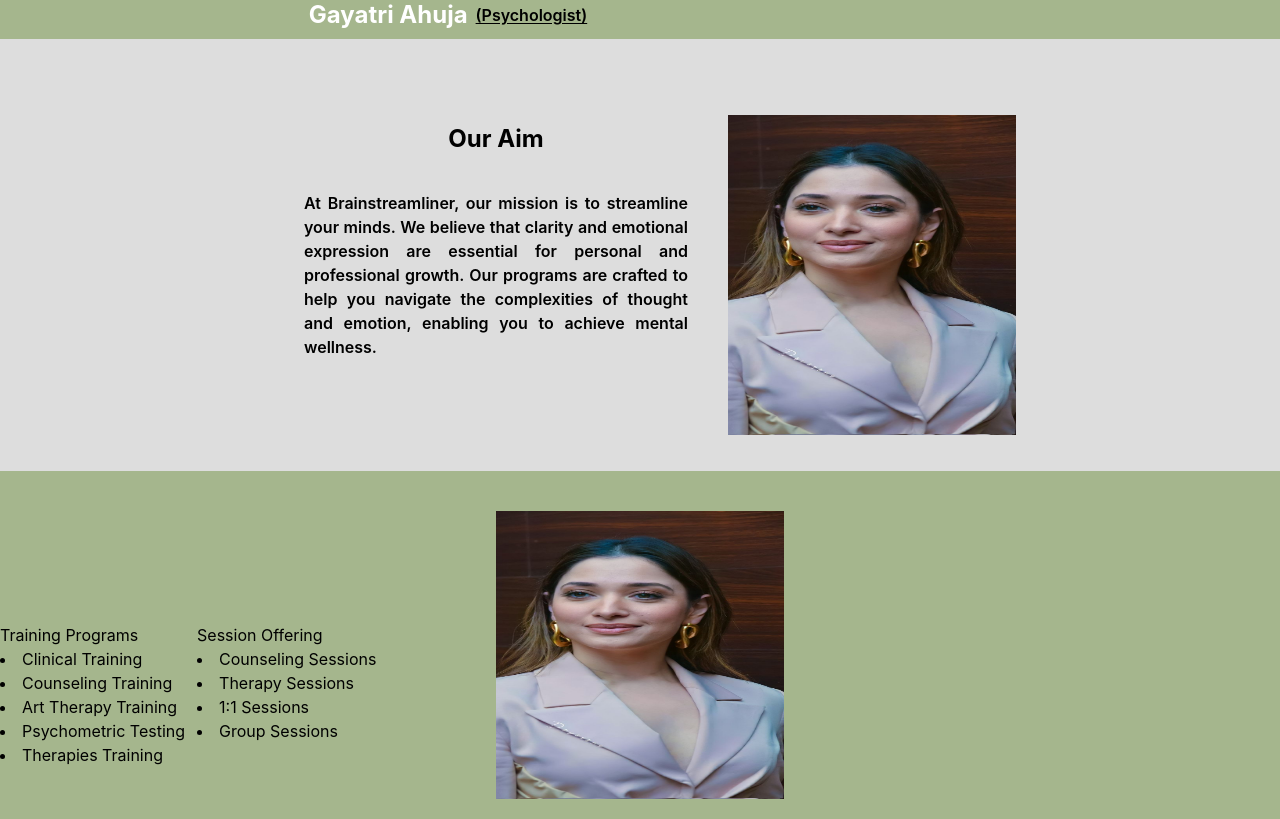
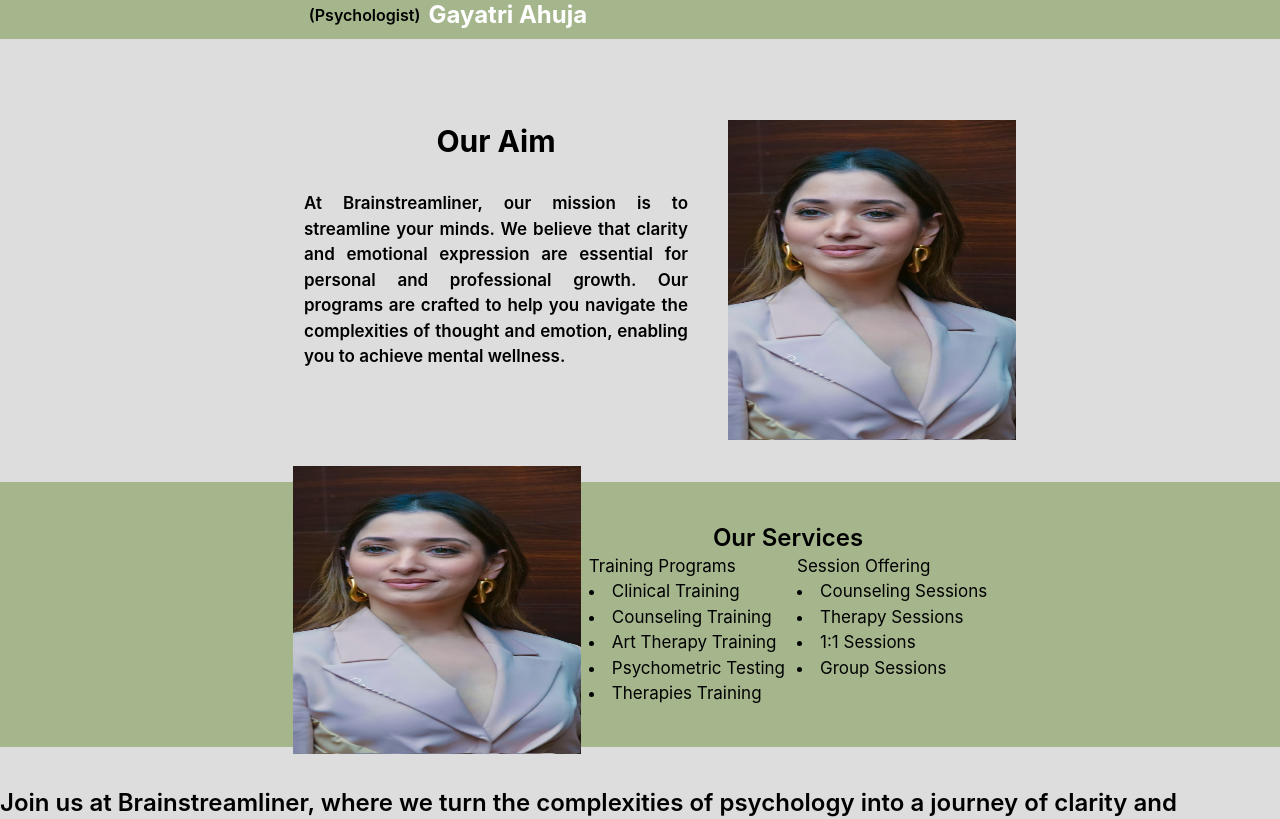
Before and after one commit to puneeeeeeet/BrainStreamliner-v2, a React (Create React App) app: page /AboutUs in a window 1280 px wide. Shown: the part 2009-2828 px from the top of the page. Built offline with nearby package versions, Linux system fonts and the light colour scheme.

Commit message:
pages added

```diff
--- a/src/App.js
+++ b/src/App.js
@@ -4,6 +4,9 @@
 import { AiOutlineClose, AiOutlineMenu } from 'react-icons/ai';
 import CoverPage from "./Pages/CoverPage";
 import { StartTherapy } from "./Components/StartTherapy";
+import Footer from './Components/Footer';
+import WhatWeDo from './Components/WhatWeDo';
+import WhyChoose from './Components/WhyChoose'
 
 function App() {
       const home = useRef(null);
@@ -52,7 +55,7 @@
     { id: 4, text: 'Training Programs', path:'/Workshop', section:home  },
     { id: 5, text: 'Workshop', path:'/Group', section:home  },
     { id: 6, text: 'Blogs', path:'/Blog', section:home  },
-    { id: 7, text: 'Contact Us', path:'/ContactUs', section:home  },
+    { id: 7, text: 'Contact Us', path:'/ContactUs', section:contact  },
 
   ];
 
@@ -75,27 +78,10 @@
         >
           Brain Streamliner
         </div>
-
         {/* Desktop Navigation */}
-
-        {/* ICON FOR NAVIGAYION OPEN AND CLOSE */}
-        {/* <div className='hidden md:flex' onClick={handleNav}>
-{nav ? <AiOutlineClose size={25}  className='cursor-pointer '/> : <AiOutlineMenu size={25} className='cursor-pointer ' />} */}
-
-        {/* <ul
-  className={
-    nav
-      ? navBack ? 'fixed left-0 top-20 w-full h-fit  p-2  shadow-xl bg-[#F7F7F8] animate-fadeindown  duration-500  z-20 rounded-b-2xl text-[#8dc73f] ':'hidden'
-      : 'hidden fixed'
-  }
-> */}
-        {/* Mobile Logo */}
-        {/* <h1 className='w-full text-2xl font-bold text-[#FFF8DB] m-4'>Brain Streamliner</h1> */}
-
-        {/* Mobile Navigation Items */}
         <div className={
     nav
-      ? navBack ? 'sm:fixed sm:flex hidden  text-[#8dc73f] bg-black z-30':'hidden'
+      ? navBack ? ' sm:flex hidden  text-[#8dc73f] z-30':'hidden'
       : 'sm:flex hidden'
   } >
           {navItems.map((item) => (
@@ -114,8 +100,6 @@
         </div>
         </div>
 
-        {/* </ul>
-</div> */}
 
         {/* Mobile Navigation Icon */}
         <div
@@ -153,9 +137,20 @@
           ))}
         </ul>
       </div>
+      {/* PAGES */}
+
       <div ref={home}><CoverPage></CoverPage></div>
       <StartTherapy></StartTherapy>
       <div ref={about}><AboutUs></AboutUs></div>
+      <div>
+        <WhatWeDo></WhatWeDo>
+      </div>
+      <div>
+        <WhyChoose> </WhyChoose>
+      </div>
+      <div ref={contact}>
+        <Footer></Footer>
+      </div>
     </div>
   );
 }
--- a/src/Pages/AboutUs.jsx
+++ b/src/Pages/AboutUs.jsx
@@ -7,7 +7,7 @@
 
   return (
     <div className="w-full h-full bg-[#DDDDDD]">
-      {/* <NavbarComm></NavbarComm> */}
+
       <h1 className="  ml-6 sm:ml-24  pt-36 text-white text-[75px] font-bold z-10  text-center"></h1>
       {/* First Section */}
       <div className="flex flex-col sm:flex-row justify-center items-center py-2 mb-10 bg-green text-center relative">
@@ -21,15 +21,16 @@
               className="h-72 w-72 px-5 absolute top-[-25px]"
             ></img>
             <div className="flex items-center justify-center gap-2 ">
+            <p className=" font-semibold">
+                (Psychologist)
+              </p>
               <a
                 href="https://www.linkedin.com/in/gayatri-ahuja7988417778/"
                 className="text-2xl  font-bold  text-white "
               >
                 Gayatri Ahuja
               </a>
-              <p className="underline underline-offset-2 font-semibold">
-                (Psychologist)
-              </p>
+
             </div>
           </div>
         </div>
@@ -55,10 +56,10 @@
         </div>
 
         <div className="w-10/12 sm:w-96 h-full  flex flex-col  justify-center py-20 relative items-center">
-          <h1 className="text-2xl  font-bold  underline-offset-2 text-center absolute top-3  ">
+          <h1 className="text-3xl  font-bold  underline-offset-2 text-center absolute top-3  ">
             Our Aim
           </h1>
-          <p className="text-wrap text-justify font-semibold  ">
+          <p className="text-wrap text-justify font-semibold text-[17px] ">
             At Brainstreamliner, our mission is to streamline your minds. We
             believe that clarity and emotional expression are essential for
             personal and professional growth. Our programs are crafted to help
@@ -80,16 +81,16 @@
       {/* Second Section Ends*/}
 
       {/* Third Section Starts */}
-      <div className="flex justify-center  py-10 text-black relative bg-green ">
-        <div className=" mx-10  absolute  ">
-          <img src={tamana} className="h-72 w-72"></img>
+      <div className="flex justify-center items-center  text-black relative bg-green gap-2 mb-10">
+        <div className=" w-72 flex  items-center justify-center    ">
+          <img src={tamana} className="h-72 w-72 absolute top-[-16px]"></img>
         </div>
-        <div className="w-10/12 sm:w-full h-full justify-center bg-green py-20">
+        <div className=" items-center flex flex-col justify-center  py-10">
           <h1 className="text-2xl  font-semibold  underline-offset-2 text-center ">
             Our Services
           </h1>
           <div>
-            <div className="flex gap-3">
+            <div className="flex gap-3 text-[17px]">
               <ul className="list-disc list-inside">
                 Training Programs
                 <li>Clinical Training</li>
```
